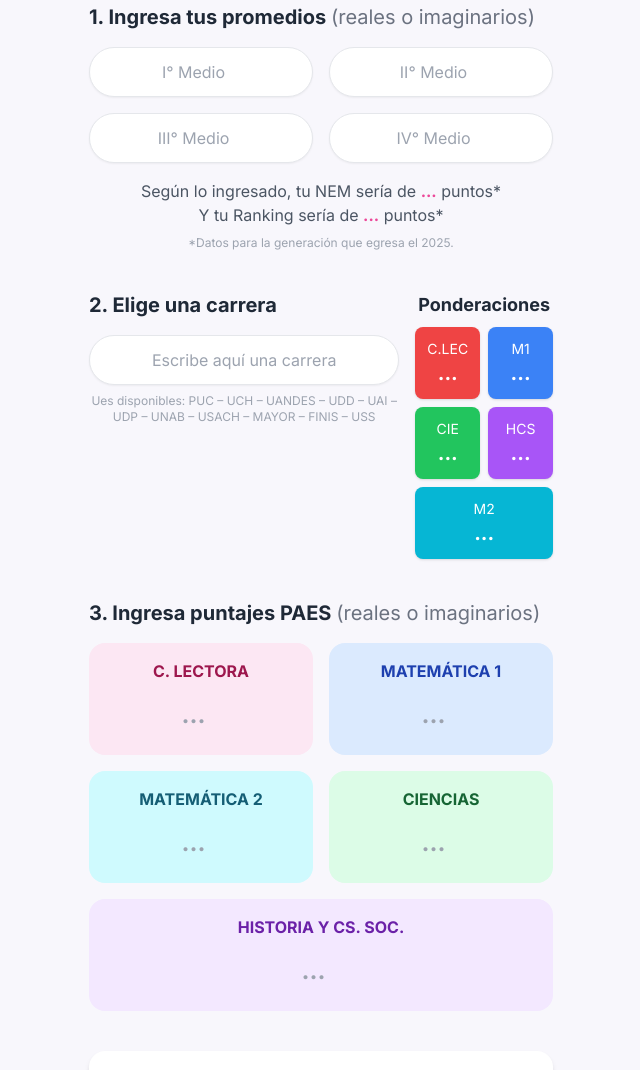
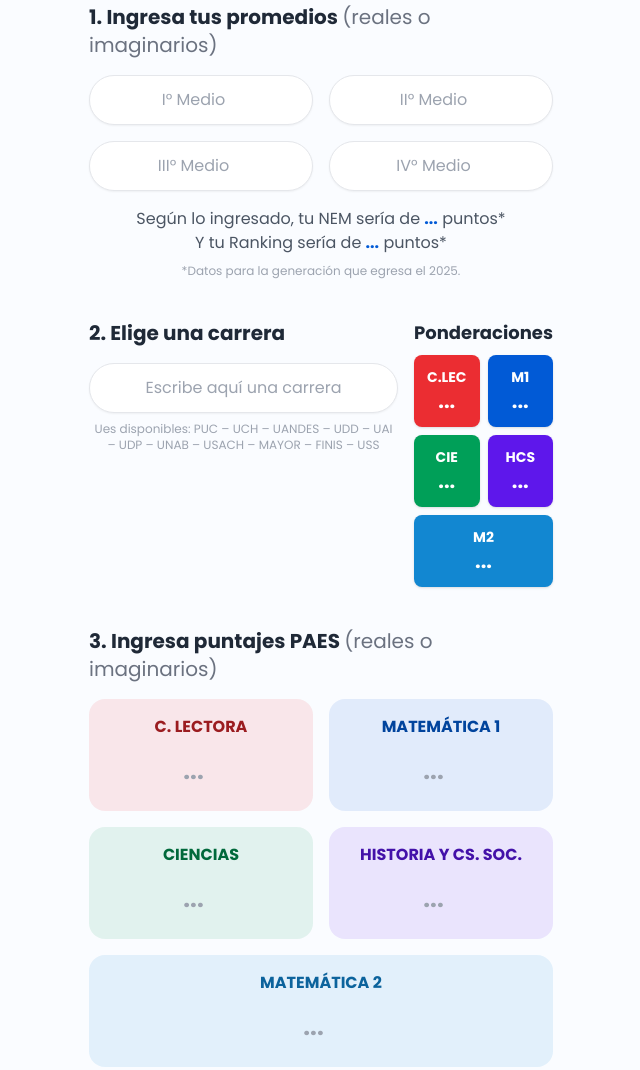
Before and after one commit to bact-on/paes-kent, a plain HTML site: page index.html in a window 1280 px wide. Shown: the part 93-1163 px from the top of the page, without its empty margins (319-959 px from the left). Drawn offline with nearby package versions, Linux system fonts and the light colour scheme.

Commit message:
Update index.html
Change format

```diff
--- a/index.html
+++ b/index.html
@@ -7,12 +7,12 @@
     <script src="https://cdn.tailwindcss.com"></script>
     <link rel="preconnect" href="https://fonts.googleapis.com">
     <link rel="preconnect" href="https://fonts.gstatic.com" crossorigin>
-    <link href="https://fonts.googleapis.com/css2?family=Inter:wght@400;500;700;800&display=swap" rel="stylesheet">
+    <link href="https://fonts.googleapis.com/css2?family=Poppins:wght@400;500;700;800&display=swap" rel="stylesheet">
     <style>
-        /* Estilos personalizados y para la fuente Inter */
+        /* Estilos personalizados y para la fuente Poppins */
         body {
-            font-family: 'Inter', sans-serif;
-            background-color: #F8F7FC;
+            font-family: 'Poppins', sans-serif;
+            background-color: #fafcff;
         }
         /* Estilo para los placeholders de los inputs */
         ::placeholder {
@@ -41,6 +41,26 @@
         .hidden {
             display: none;
         }
+        /* Colores personalizados */
+        .accent-text { color: #015ad6; }
+        .accent-bg { background-color: #015ad6; }
+        .accent-ring:focus { ring-color: #015ad6; }
+        .clec-bg { background-color: #eb2d32; }
+        .m1-bg { background-color: #015ad6; }
+        .cie-bg { background-color: #009f58; }
+        .hcs-bg { background-color: #5e17eb; }
+        .m2-bg { background-color: #1287d1; }
+
+        .clec-bg-light { background-color: rgba(235, 45, 50, 0.1); }
+        .clec-text-dark { color: #9b1c20; }
+        .m1-bg-light { background-color: rgba(1, 90, 214, 0.1); }
+        .m1-text-dark { color: #01449d; }
+        .cie-bg-light { background-color: rgba(0, 159, 88, 0.1); }
+        .cie-text-dark { color: #00693b; }
+        .hcs-bg-light { background-color: rgba(94, 23, 235, 0.1); }
+        .hcs-text-dark { color: #4311a9; }
+        .m2-bg-light { background-color: rgba(18, 135, 209, 0.1); }
+        .m2-text-dark { color: #0c639c; }
     </style>
 </head>
 <body class="text-gray-800">
@@ -49,7 +69,7 @@
 
         <!-- Título Principal -->
         <header class="text-center">
-            <h1 class="text-4xl font-extrabold text-pink-500">Simulador PAES Kent</h1>
+            <h1 class="text-4xl font-extrabold accent-text">Simulador PAES Kent</h1>
         </header>
 
         <main class="space-y-10">
@@ -57,17 +77,17 @@
             <section id="nem-section">
                 <h2 class="text-xl font-bold mb-4">1. Ingresa tus promedios <span class="font-normal text-gray-500">(reales o imaginarios)</span></h2>
                 <div class="grid grid-cols-2 gap-4 mb-4">
-                    <input type="number" id="nem1" placeholder="I° Medio" class="w-full p-3 text-center bg-white border border-gray-200 rounded-full shadow-sm focus:ring-2 focus:ring-pink-400 focus:outline-none">
-                    <input type="number" id="nem2" placeholder="II° Medio" class="w-full p-3 text-center bg-white border border-gray-200 rounded-full shadow-sm focus:ring-2 focus:ring-pink-400 focus:outline-none">
-                    <input type="number" id="nem3" placeholder="III° Medio" class="w-full p-3 text-center bg-white border border-gray-200 rounded-full shadow-sm focus:ring-2 focus:ring-pink-400 focus:outline-none">
-                    <input type="number" id="nem4" placeholder="IV° Medio" class="w-full p-3 text-center bg-white border border-gray-200 rounded-full shadow-sm focus:ring-2 focus:ring-pink-400 focus:outline-none">
+                    <input type="number" id="nem1" placeholder="I° Medio" class="w-full p-3 text-center bg-white border border-gray-200 rounded-full shadow-sm focus:ring-2 focus:outline-none accent-ring">
+                    <input type="number" id="nem2" placeholder="II° Medio" class="w-full p-3 text-center bg-white border border-gray-200 rounded-full shadow-sm focus:ring-2 focus:outline-none accent-ring">
+                    <input type="number" id="nem3" placeholder="III° Medio" class="w-full p-3 text-center bg-white border border-gray-200 rounded-full shadow-sm focus:ring-2 focus:outline-none accent-ring">
+                    <input type="number" id="nem4" placeholder="IV° Medio" class="w-full p-3 text-center bg-white border border-gray-200 rounded-full shadow-sm focus:ring-2 focus:outline-none accent-ring">
                 </div>
                 <div id="nem-error" class="text-red-500 text-sm text-center mb-4 hidden">
                     <span class="font-bold">▲</span> Entrada inválida
                 </div>
                 <div class="text-center text-gray-600">
-                    <p>Según lo ingresado, tu NEM sería de <strong id="nem-result" class="text-pink-500">...</strong> puntos*</p>
-                    <p>Y tu Ranking sería de <strong id="ranking-result" class="text-pink-500">...</strong> puntos*</p>
+                    <p>Según lo ingresado, tu NEM sería de <strong id="nem-result" class="accent-text">...</strong> puntos*</p>
+                    <p>Y tu Ranking sería de <strong id="ranking-result" class="accent-text">...</strong> puntos*</p>
                     <p class="text-xs text-gray-400 mt-2">*Datos para la generación que egresa el 2025.</p>
                 </div>
             </section>
@@ -78,7 +98,7 @@
                     <div class="flex-1 pr-4">
                         <h2 class="text-xl font-bold mb-4">2. Elige una carrera</h2>
                         <div class="relative">
-                            <input type="text" id="career-input" placeholder="Escribe aquí una carrera" class="w-full p-3 text-center bg-white border border-gray-200 rounded-full shadow-sm focus:ring-2 focus:ring-indigo-400 focus:outline-none">
+                            <input type="text" id="career-input" placeholder="Escribe aquí una carrera" class="w-full p-3 text-center bg-white border border-gray-200 rounded-full shadow-sm focus:ring-2 focus:outline-none accent-ring">
                             <div id="career-list" class="hidden"></div>
                         </div>
                         <p class="text-xs text-gray-400 mt-2 text-center">Ues disponibles: PUC – UCH – UANDES – UDD – UAI – UDP – UNAB – USACH – MAYOR – FINIS – USS</p>
@@ -86,11 +106,11 @@
                     <div class="text-center">
                         <h3 class="text-lg font-bold mb-2">Ponderaciones</h3>
                         <div class="grid grid-cols-2 gap-2 text-white text-sm">
-                            <div id="pond-clec" class="p-3 bg-red-500 rounded-lg shadow">C.LEC<br><strong class="text-xl">...</strong></div>
-                            <div id="pond-m1" class="p-3 bg-blue-500 rounded-lg shadow">M1<br><strong class="text-xl">...</strong></div>
-                            <div id="pond-cie" class="p-3 bg-green-500 rounded-lg shadow">CIE<br><strong class="text-xl">...</strong></div>
-                            <div id="pond-hcs" class="p-3 bg-purple-500 rounded-lg shadow">HCS<br><strong class="text-xl">...</strong></div>
-                            <div id="pond-m2" class="p-3 bg-cyan-500 rounded-lg shadow col-span-2">M2<br><strong class="text-xl">...</strong></div>
+                            <div id="pond-clec" class="p-3 clec-bg rounded-lg shadow"><strong class="font-bold">C.LEC</strong><br><span class="text-xl font-bold">...</span></div>
+                            <div id="pond-m1" class="p-3 m1-bg rounded-lg shadow"><strong class="font-bold">M1</strong><br><span class="text-xl font-bold">...</span></div>
+                            <div id="pond-cie" class="p-3 cie-bg rounded-lg shadow"><strong class="font-bold">CIE</strong><br><span class="text-xl font-bold">...</span></div>
+                            <div id="pond-hcs" class="p-3 hcs-bg rounded-lg shadow"><strong class="font-bold">HCS</strong><br><span class="text-xl font-bold">...</span></div>
+                            <div id="pond-m2" class="p-3 m2-bg rounded-lg shadow col-span-2"><strong class="font-bold">M2</strong><br><span class="text-xl font-bold">...</span></div>
                         </div>
                     </div>
                 </div>
@@ -100,25 +120,25 @@
             <section id="paes-section">
                 <h2 class="text-xl font-bold mb-4">3. Ingresa puntajes PAES <span class="font-normal text-gray-500">(reales o imaginarios)</span></h2>
                 <div class="grid grid-cols-2 gap-4">
-                    <div class="bg-pink-100 p-4 rounded-2xl text-center">
-                        <label for="paes-clec" class="font-bold text-pink-800">C. LECTORA</label>
+                    <div class="clec-bg-light p-4 rounded-2xl text-center">
+                        <label for="paes-clec" class="font-bold clec-text-dark">C. LECTORA</label>
                         <input type="number" id="paes-clec" class="w-full mt-2 p-2 text-center text-2xl font-bold bg-transparent focus:outline-none" placeholder="...">
                     </div>
-                    <div class="bg-blue-100 p-4 rounded-2xl text-center">
-                        <label for="paes-m1" class="font-bold text-blue-800">MATEMÁTICA 1</label>
+                    <div class="m1-bg-light p-4 rounded-2xl text-center">
+                        <label for="paes-m1" class="font-bold m1-text-dark">MATEMÁTICA 1</label>
                         <input type="number" id="paes-m1" class="w-full mt-2 p-2 text-center text-2xl font-bold bg-transparent focus:outline-none" placeholder="...">
                     </div>
-                     <div class="bg-cyan-100 p-4 rounded-2xl text-center">
-                        <label for="paes-m2" class="font-bold text-cyan-800">MATEMÁTICA 2</label>
-                        <input type="number" id="paes-m2" class="w-full mt-2 p-2 text-center text-2xl font-bold bg-transparent focus:outline-none" placeholder="...">
-                    </div>
-                    <div class="bg-green-100 p-4 rounded-2xl text-center">
-                        <label for="paes-cie" class="font-bold text-green-800">CIENCIAS</label>
+                    <div class="cie-bg-light p-4 rounded-2xl text-center">
+                        <label for="paes-cie" class="font-bold cie-text-dark">CIENCIAS</label>
                         <input type="number" id="paes-cie" class="w-full mt-2 p-2 text-center text-2xl font-bold bg-transparent focus:outline-none" placeholder="...">
                     </div>
-                    <div class="bg-purple-100 p-4 rounded-2xl text-center col-span-2">
-                        <label for="paes-hcs" class="font-bold text-purple-800">HISTORIA Y CS. SOC.</label>
+                    <div class="hcs-bg-light p-4 rounded-2xl text-center">
+                        <label for="paes-hcs" class="font-bold hcs-text-dark">HISTORIA Y CS. SOC.</label>
                         <input type="number" id="paes-hcs" class="w-full mt-2 p-2 text-center text-2xl font-bold bg-transparent focus:outline-none" placeholder="...">
+                    </div>
+                    <div class="m2-bg-light p-4 rounded-2xl text-center col-span-2">
+                        <label for="paes-m2" class="font-bold m2-text-dark">MATEMÁTICA 2</label>
+                        <input type="number" id="paes-m2" class="w-full mt-2 p-2 text-center text-2xl font-bold bg-transparent focus:outline-none" placeholder="...">
                     </div>
                 </div>
             </section>
@@ -127,10 +147,10 @@
             <section id="results-section" class="text-center bg-white p-6 rounded-2xl shadow-md">
                 <h2 class="text-2xl font-bold mb-4">Resultados de la Simulación</h2>
                 <div class="space-y-4 text-gray-700">
-                    <p>El último puntaje de corte para esta carrera fue de <strong id="corte-result" class="text-blue-600 text-lg">...</strong> puntos.</p>
-                    <p>Solo con lo que has ingresado, ponderarías <strong id="ponderado-result" class="text-blue-600 text-lg">...</strong> puntos.</p>
-                    <p>Considerando solo tu NEM y Ranking, tendrías que sacar en promedio <strong id="promedio-paes-nem-result" class="text-blue-600 text-lg">...</strong> puntos para superar el corte.</p>
-                    <p>Considerando los puntajes que ingresaste, tendrías que sacar en promedio <strong id="promedio-paes-resto-result" class="text-blue-600 text-lg">...</strong> puntos en el resto de pruebas para superar el corte.</p>
+                    <p>El último puntaje de corte para esta carrera fue de <strong id="corte-result" class="accent-text text-lg">...</strong> puntos.</p>
+                    <p>Solo con lo que has ingresado, ponderarías <strong id="ponderado-result" class="accent-text text-lg">...</strong> puntos.</p>
+                    <p>Considerando solo tu NEM y Ranking, tendrías que sacar en promedio <strong id="promedio-paes-nem-result" class="accent-text text-lg">...</strong> puntos para superar el corte.</p>
+                    <p>Considerando los puntajes que ingresaste, tendrías que sacar en promedio <strong id="promedio-paes-resto-result" class="accent-text text-lg">...</strong> puntos en el resto de pruebas para superar el corte.</p>
                 </div>
             </section>
         </main>
@@ -143,11 +163,11 @@
             // Aquí iría la lista de carreras que cargarás desde un CSV.
             // Por ahora, usamos datos de ejemplo.
             const careersData = [
-                { name: 'Ingeniería Civil PUC', university: 'PUC', cut: 780, weights: { nem: 10, ranking: 25, clec: 10, m1: 45, m2: 0, cie: 10, hcs: 0 } },
+                { name: 'Ingeniería Civil PUC', university: 'PUC', cut: 780, weights: { nem: 10, ranking: 25, clec: 10, m1: 45, m2: 10, cie: 0, hcs: 0 } },
                 { name: 'Derecho UCH', university: 'UCH', cut: 720, weights: { nem: 20, ranking: 30, clec: 30, m1: 10, m2: 0, cie: 0, hcs: 10 } },
                 { name: 'Medicina UANDES', university: 'UANDES', cut: 810, weights: { nem: 10, ranking: 20, clec: 15, m1: 25, m2: 10, cie: 20, hcs: 0 } },
                 { name: 'Psicología UDD', university: 'UDD', cut: 650, weights: { nem: 25, ranking: 25, clec: 25, m1: 15, m2: 0, cie: 0, hcs: 10 } },
-                 { name: 'Ingeniería Comercial UAI', university: 'UAI', cut: 700, weights: { nem: 20, ranking: 40, clec: 10, m1: 30, m2: 0, cie: 0, hcs: 0 } },
+                { name: 'Ingeniería Comercial UAI', university: 'UAI', cut: 700, weights: { nem: 20, ranking: 40, clec: 10, m1: 30, m2: 0, cie: 0, hcs: 0 } },
             ];
 
             // --- ELEMENTOS DEL DOM ---
@@ -168,11 +188,11 @@
             };
 
             const pondEls = {
-                clec: document.querySelector('#pond-clec strong'),
-                m1: document.querySelector('#pond-m1 strong'),
-                m2: document.querySelector('#pond-m2 strong'),
-                cie: document.querySelector('#pond-cie strong'),
-                hcs: document.querySelector('#pond-hcs strong'),
+                clec: document.querySelector('#pond-clec span'),
+                m1: document.querySelector('#pond-m1 span'),
+                m2: document.querySelector('#pond-m2 span'),
+                cie: document.querySelector('#pond-cie span'),
+                hcs: document.querySelector('#pond-hcs span'),
             };
 
             const resultsEls = {
@@ -189,7 +209,6 @@
             // Función para actualizar todos los cálculos
             function updateCalculations() {
                 // Placeholder para las funciones de cálculo reales
-                // Estas funciones las reemplazarás con las fórmulas que me darás.
 
                 // 1. Calcular NEM y Ranking
                 const nems = nemInputs.map(input => parseFloat(input.value)).filter(v => !isNaN(v) && v >= 1.0 && v <= 7.0);
@@ -249,13 +268,11 @@
             // --- FUNCIONES DE CÁLCULO (PLACEHOLDERS) ---
             // Reemplazar con las fórmulas correctas más adelante
             function calculateNemScore(promedio) {
-                // Fórmula de ejemplo, NO ES LA REAL.
                 if (!promedio) return 0;
                 return Math.round(250 + (promedio - 4.0) * 100);
             }
 
             function calculateRankingScore(promedio) {
-                // Fórmula de ejemplo, NO ES LA REAL.
                 if (!promedio) return 0;
                 return Math.round(300 + (promedio - 4.0) * 110);
             }
@@ -303,12 +320,10 @@
 
             // --- MANEJO DE EVENTOS ---
 
-            // Eventos para inputs de NEM y PAES
             [...nemInputs, ...Object.values(paesInputs)].forEach(input => {
                 input.addEventListener('input', updateCalculations);
             });
 
-            // Lógica de autocompletado para carreras
             careerInput.addEventListener('input', () => {
                 const query = careerInput.value.toLowerCase();
                 if (query.length < 2) {
@@ -332,14 +347,12 @@
                 careerList.classList.remove('hidden');
             });
 
-            // Ocultar lista de carreras si se hace clic fuera
             document.addEventListener('click', (e) => {
                 if (!careerInput.contains(e.target) && !careerList.contains(e.target)) {
                     careerList.classList.add('hidden');
                 }
             });
 
-            // Actualizar UI de ponderaciones
             function updatePonderacionesUI(weights) {
                 pondEls.clec.textContent = weights.clec + '%';
                 pondEls.m1.textContent = weights.m1 + '%';
```
